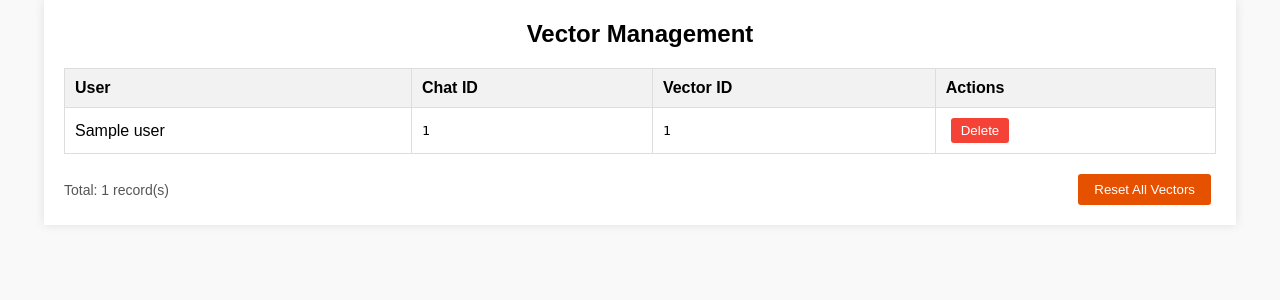
After one commit to Tarklanse/MyLittleLlamaChatBot, a Django app: template llm_project/llm_app/templates/manage_vector.html in a window 1280 px wide. The commit adds this page. Shown: the top 300 px of the page. Run offline with Django 5.2, Linux system fonts and the light colour scheme; the template is opened without the code that fills it: most values are stand-ins (such as "Sample title", 1, 10 or a date in 2020).

Commit message:
upload manage_vector page and add gitignore

```diff
--- /dev/null
+++ b/llm_project/llm_app/static/llm_app/manage_vector.css
@@ -0,0 +1,86 @@
+body {
+    font-family: Arial, sans-serif;
+    margin: 0;
+    padding: 0;
+    background-color: #f9f9f9;
+}
+
+.container {
+    width: 90%;
+    margin: auto;
+    padding: 20px;
+    background: #fff;
+    box-shadow: 0 0 10px rgba(0, 0, 0, 0.1);
+}
+
+header {
+    text-align: center;
+    margin-bottom: 20px;
+}
+
+header h1 {
+    margin: 0;
+    font-size: 24px;
+}
+
+table {
+    width: 100%;
+    border-collapse: collapse;
+    margin-bottom: 20px;
+}
+
+table th, table td {
+    border: 1px solid #ddd;
+    padding: 10px;
+    text-align: left;
+}
+
+table th {
+    background-color: #f2f2f2;
+}
+
+.id-cell {
+    font-family: monospace;
+    font-size: 13px;
+    word-break: break-all;
+}
+
+.empty-message {
+    text-align: center;
+    color: #888;
+    font-style: italic;
+}
+
+button {
+    padding: 5px 10px;
+    margin: 0 5px;
+    border: none;
+    cursor: pointer;
+    border-radius: 3px;
+}
+
+button.remove-button {
+    background-color: #f44336;
+    color: white;
+}
+
+button.reset-vectors-button {
+    background-color: #e65100;
+    color: white;
+    padding: 8px 16px;
+}
+
+button:hover {
+    opacity: 0.9;
+}
+
+.action-buttons {
+    display: flex;
+    justify-content: space-between;
+    align-items: center;
+}
+
+.record-count {
+    color: #555;
+    font-size: 14px;
+}
--- /dev/null
+++ b/llm_project/llm_app/static/llm_app/manage_vector.js
@@ -0,0 +1,69 @@
+function getCookie(name) {
+    let cookieValue = null;
+    if (document.cookie && document.cookie !== '') {
+        const cookies = document.cookie.split(';');
+        for (let i = 0; i < cookies.length; i++) {
+            const cookie = cookies[i].trim();
+            if (cookie.startsWith(name + '=')) {
+                cookieValue = decodeURIComponent(cookie.substring(name.length + 1));
+                break;
+            }
+        }
+    }
+    return cookieValue;
+}
+
+async function deleteVector(chatId, vectorId) {
+    if (!confirm(`Delete vector for chat: ${chatId}?\nThis will permanently remove the vector collection.`)) {
+        return;
+    }
+
+    const response = await fetch('/manage/vectors', {
+        method: 'POST',
+        headers: {
+            'Content-Type': 'application/json',
+            'X-CSRFToken': getCookie('csrftoken')
+        },
+        body: JSON.stringify({
+            action: 'delete',
+            chat_id: chatId,
+            vector_id: vectorId
+        })
+    });
+
+    const result = await response.json();
+
+    if (result.status === 'success') {
+        alert('Vector deleted successfully!');
+        window.location.reload();
+    } else {
+        alert('Error deleting vector: ' + (result.message || 'Unknown error'));
+    }
+}
+
+async function resetAllVectors() {
+    if (!confirm('Are you sure you want to reset ALL vectors?\nThis action will permanently delete all stored vector data and cannot be undone.')) {
+        return;
+    }
+
+    try {
+        const response = await fetch('/manage/vectors_full_reset', {
+            method: 'POST',
+            headers: {
+                'Content-Type': 'application/json',
+                'X-CSRFToken': getCookie('csrftoken')
+            }
+        });
+
+        const result = await response.json();
+        if (result.status === 'success') {
+            alert('All vectors have been reset successfully!');
+            window.location.reload();
+        } else {
+            alert('Error resetting vectors: ' + (result.message || 'Unknown error'));
+        }
+    } catch (error) {
+        console.error('Error during vector reset:', error);
+        alert('An error occurred while trying to reset vectors.');
+    }
+}
--- a/llm_project/llm_app/templates/manage_users.html
+++ b/llm_project/llm_app/templates/manage_users.html
@@ -39,7 +39,7 @@
                 </table>
                 <div class="action-buttons">
                     <button class="btn add-user-button" onclick="openAddPopup()">Add User</button>
-                    <button class="btn reset-vectors-button" onclick="resetVectors()">Reset All Vectors</button>
+                    <button class="btn reset-vectors-button" onclick="window.location.href='/manage/vectors'">Manage Vectors</button>
                 </div>
             </section>
         </main>
--- /dev/null
+++ b/llm_project/llm_app/templates/manage_vector.html
@@ -0,0 +1,54 @@
+<!DOCTYPE html>
+<html lang="en">
+<head>
+    <meta charset="UTF-8">
+    <meta name="viewport" content="width=device-width, initial-scale=1.0">
+    <title>Vector Management</title>
+    {% load static %}
+    <link rel="stylesheet" href="{% static 'llm_app/manage_vector.css' %}">
+</head>
+<body>
+    <div class="container">
+        <header>
+            <h1>Vector Management</h1>
+        </header>
+
+        <main>
+            <section class="vector-list">
+                <table>
+                    <thead>
+                        <tr>
+                            <th>User</th>
+                            <th>Chat ID</th>
+                            <th>Vector ID</th>
+                            <th>Actions</th>
+                        </tr>
+                    </thead>
+                    <tbody id="vectorTable">
+                        {% for vector in vectors %}
+                        <tr>
+                            <td>{{ vector.user }}</td>
+                            <td class="id-cell">{{ vector.chat_id }}</td>
+                            <td class="id-cell">{{ vector.vector_id }}</td>
+                            <td>
+                                <button class="btn remove-button" onclick="deleteVector('{{ vector.chat_id }}', '{{ vector.vector_id }}')">Delete</button>
+                            </td>
+                        </tr>
+                        {% empty %}
+                        <tr>
+                            <td colspan="4" class="empty-message">No vector data found.</td>
+                        </tr>
+                        {% endfor %}
+                    </tbody>
+                </table>
+                <div class="action-buttons">
+                    <span class="record-count">Total: {{ vectors|length }} record(s)</span>
+                    <button class="btn reset-vectors-button" onclick="resetAllVectors()">Reset All Vectors</button>
+                </div>
+            </section>
+        </main>
+    </div>
+
+    <script src="{% static 'llm_app/manage_vector.js' %}"></script>
+</body>
+</html>
```
Also changed, not shown: 1 other file.
